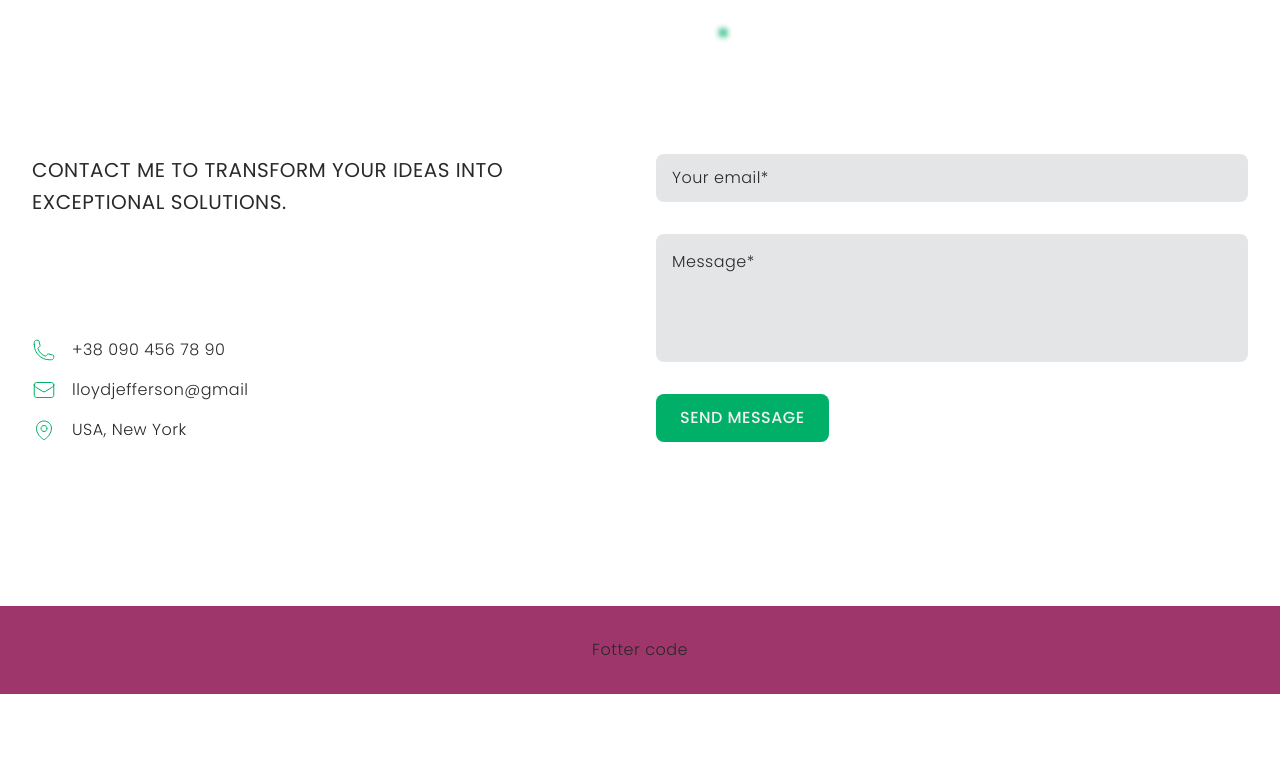
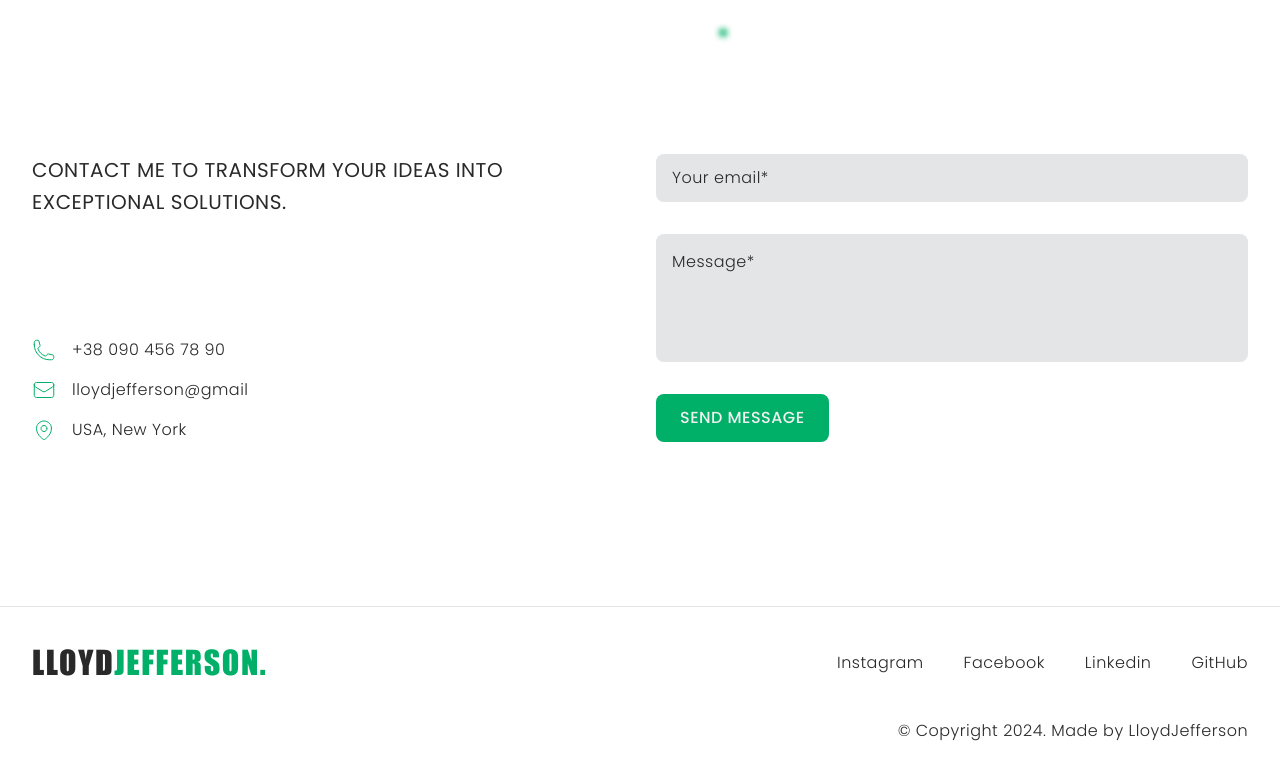
Before and after one commit to o-hadalin/portfolio-2.0_g.5, a website built with Vite: page src/index.html in a window 1280 px wide. Shown: the part 5508-6275 px from the top of the page. Before the commit the page ends 6202 px from the top, so only its background shows below. Built offline with nearby package versions, Linux system fonts and the light colour scheme; some packages are replaced by stand-ins of ours; no server answers.

Commit message:
add footer

```diff
--- a/src/css/footer.css
+++ b/src/css/footer.css
@@ -1,4 +1,63 @@
 .footer {
-  background-color: rgb(159, 54, 107);
+  border-top: 1px solid #e4e5e6;
+}
+
+.footer .container {
+  display: flex;
+  flex-direction: column;
+  gap: 40px;
+  padding-top: 40px;
+  padding-bottom: 24px;
+}
+
+.footer-logo {
+  font-weight: 400;
+  font-size: 32px;
+  line-height: 1;
+  letter-spacing: 0.05em;
+  text-transform: uppercase;
+  color: var(--text-color);
+  font-family: 'Impact', sans-serif;
+}
+
+.footer-content {
+  display: flex;
+  flex-direction: column;
+  gap: 32px;
+}
+
+.footer-list {
+  display: flex;
+  flex-direction: column;
+  gap: 24px;
+}
+.footer-link {
+  cursor: pointer;
+}
+
+.footer-copyright {
   text-align: center;
+  max-width: 197px;
+  margin: 0 auto;
 }
+
+@media screen and (min-width: 768px) {
+  .footer-list {
+    flex-direction: row;
+    gap: 40px;
+  }
+
+  .footer-copyright {
+    max-width: fit-content;
+    margin-right: 0;
+    margin-left: auto;
+  }
+}
+
+@media screen and (min-width: 1280px) {
+  .footer-content {
+    flex-direction: row;
+    justify-content: space-between;
+    align-items: center;
+  }
+}
--- a/src/css/work-together.css
+++ b/src/css/work-together.css
@@ -2,6 +2,8 @@
   display: flex;
   flex-direction: column;
   gap: 40px;
+  padding-top: 80px;
+  padding-bottom: 80px;
 }
 
 .contact-title {
--- a/src/partials/footer.html
+++ b/src/partials/footer.html
@@ -1,3 +1,44 @@
 <footer class="footer">
-  <div class="container">Fotter code</div>
+  <div class="container">
+    <div class="footer-content">
+      <p class="footer-logo">Lloyd<span class="green-span">Jefferson.</span></p>
+      <ul class="footer-list">
+        <li>
+          <a
+            class="footer-link"
+            target="_blank"
+            href="https://www.instagram.com/goitclub/"
+            >Instagram</a
+          >
+        </li>
+        <li>
+          <a
+            class="footer-link"
+            target="_blank"
+            href="https://www.facebook.com/goITclub/"
+            >Facebook</a
+          >
+        </li>
+        <li>
+          <a
+            class="footer-link"
+            target="_blank"
+            href="https://www.linkedin.com/school/goit-start-your-career-in-it"
+            >Linkedin</a
+          >
+        </li>
+        <li>
+          <a
+            class="footer-link"
+            target="_blank"
+            href="https://github.com/o-hadalin/portfolio-2.0_g.5"
+            >GitHub</a
+          >
+        </li>
+      </ul>
+    </div>
+    <p class="footer-copyright">
+      &copy; Copyright 2024. Made by LloydJefferson
+    </p>
+  </div>
 </footer>
```
